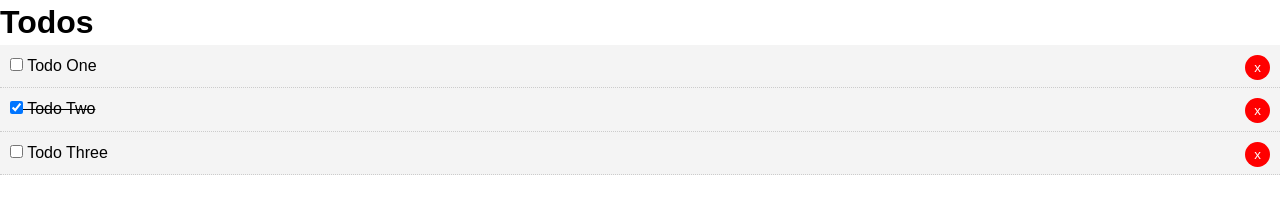
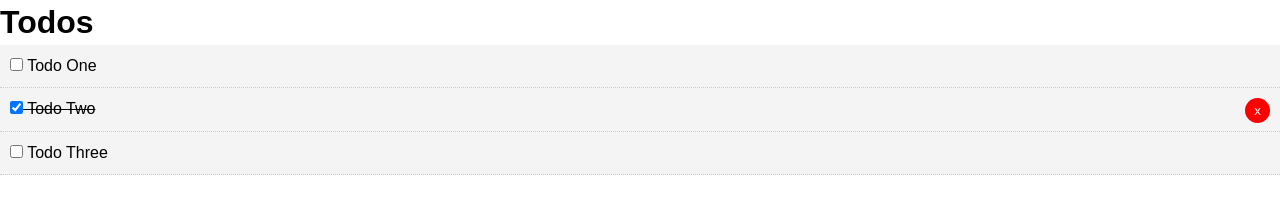
Before and after one commit to Sendii/vue-cli, a Vue app: page / in a window 1280 px wide. Shown: the top 217 px of the page. Built offline with nearby package versions, Linux system fonts and the light colour scheme.

Commit message:
remove data if complete

```diff
--- a/src/App.vue
+++ b/src/App.vue
@@ -35,7 +35,6 @@ import Todos from './components/Todos'
     },
     methods: {
       deleteTodo(id){
-        console.log('ea')
         this.todos = this.todos.filter(todos => todos.id !== id)
       }
     }
--- a/src/components/TodoItem.vue
+++ b/src/components/TodoItem.vue
@@ -4,7 +4,7 @@
 			<input type="checkbox" v-if="todos.completed" checked @change="markComplete">
 			<input type="checkbox" v-else @change="markComplete">
 			{{todos.title}}
-			<button @click="$emit('emDelTodo', todos.id)" class="del">x</button>
+			<button @click="$emit('emDelTodo', todos.id)" v-if="todos.completed" class="del">x</button>
 		</p>
 	</div>
 </template>
```
Also changed, not shown: note.txt.
